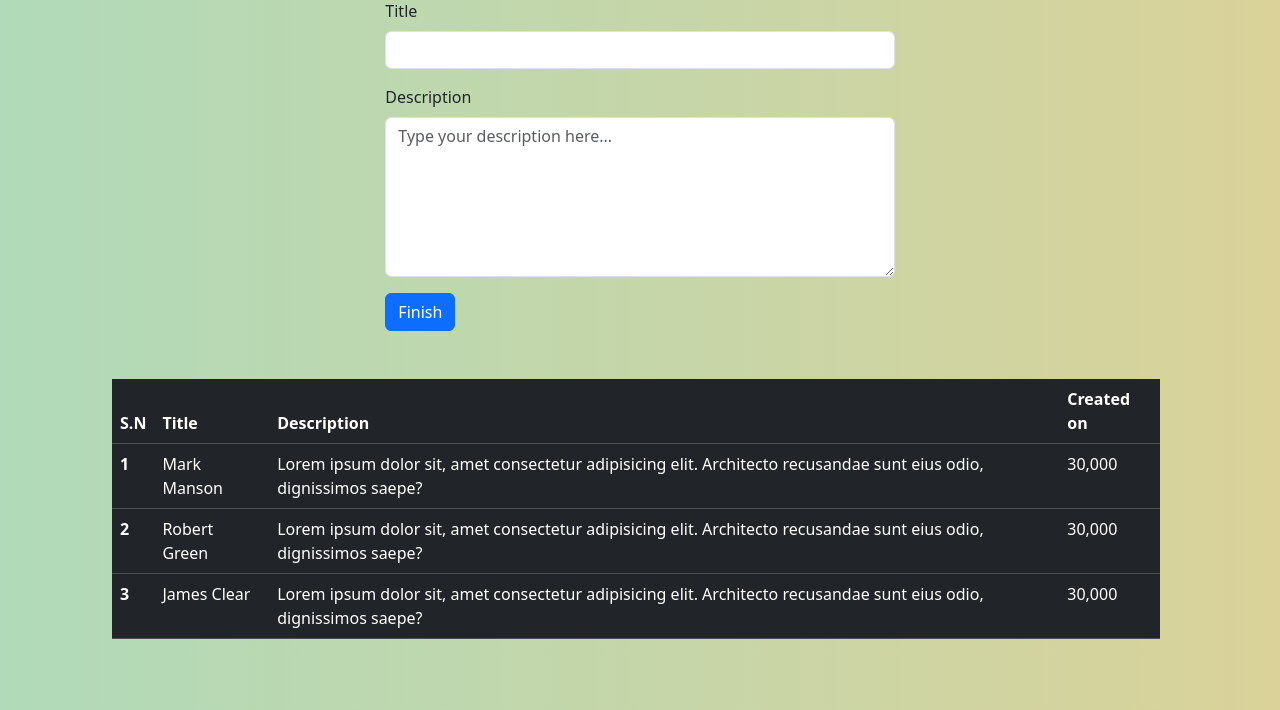
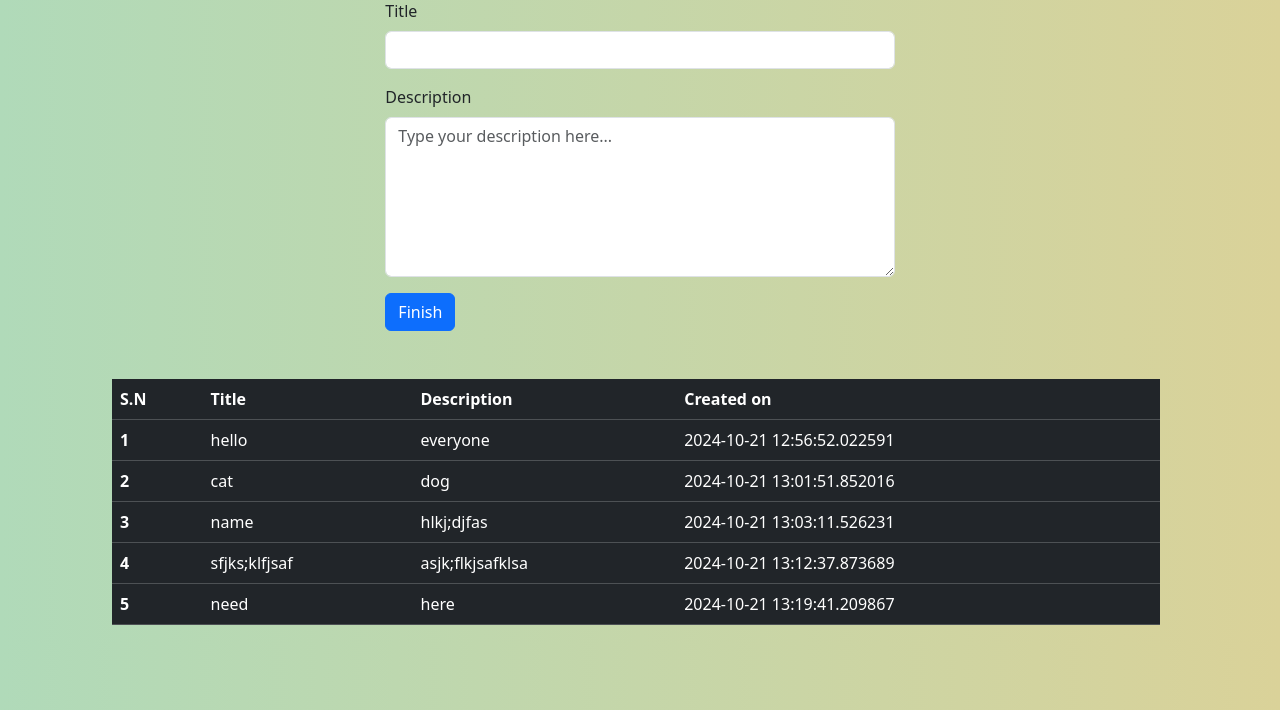
Before and after one commit to rabin20-04/Todo-app---flask, a Flask app: page / in a window 1280 px wide. Shown: the part 90-800 px from the top of the page. Run offline with Flask 3, Linux system fonts and the light colour scheme.

Commit message:
data to table

```diff
--- a/app.py
+++ b/app.py
@@ -1,11 +1,36 @@
-from flask import Flask,render_template
+from flask import Flask, render_template, request
 from flask_sqlalchemy import SQLAlchemy
+from datetime import datetime, timezone
+
 app = Flask(__name__)
+app.config["SQLALCHEMY_DATABASE_URI"] = "sqlite:///todo.db"
+db = SQLAlchemy(app)
 
 
-@app.route("/")
+class Todo(db.Model):
+
+    s_no = db.Column(db.Integer, primary_key=True)
+    title = db.Column(db.String(150), nullable=False)
+    description = db.Column(db.String(400), nullable=False)
+    date_created = db.Column(db.DateTime, default=lambda: datetime.now(timezone.utc))
+
+    def __repr__(self):
+        return (
+            f"{self.s_no} --- {self.title}---{self.description}---{self.date_created}"
+        )
+
+
+@app.route("/", methods=["GET", "POST"])
 def home():
-    return render_template("home.html")
+    if request.method == "POST":
+        title_var = request.form["title"]
+        description_var = request.form["description"]
+        # title_var=request.form['title']
+        todo = Todo(title=title_var, description=description_var)
+        db.session.add(todo)
+        db.session.commit()
+    allTodo = Todo.query.all()
+    return render_template("home.html", allTodo=allTodo)
 
 
 if __name__ == "__main__":
--- a/templates/home.html
+++ b/templates/home.html
@@ -83,14 +83,15 @@
 
     <!-- form starting here -->
     <div class="container col-md-5">
-      <form>
+      <form action="/" method="POST">
         <div class="mb-3">
           <label for="title" class="form-label">Title</label>
-          <input type="text" class="form-control" id="title" />
+          <input type="text" name="title" class="form-control" id="title" />
         </div>
         <div class="mb-3">
           <label for="description" class="form-label">Description</label><br />
           <textarea
+            name="description"
             class="form-control"
             id="description"
             style="
@@ -118,34 +119,16 @@
               <th scope="col">Created on</th>
             </tr>
           </thead>
+
           <tbody>
+            {% for todo in allTodo %}
             <tr>
-              <th scope="row">1</th>
-              <td>Mark Manson</td>
-              <td>
-                Lorem ipsum dolor sit, amet consectetur adipisicing elit.
-                Architecto recusandae sunt eius odio, dignissimos saepe?
-              </td>
-              <td>30,000</td>
+              <th scope="row">{{loop.index}}</th>
+              <td>{{todo.title}}</td>
+              <td>{{todo.description}}</td>
+              <td>{{todo.date_created}}</td>
             </tr>
-            <tr>
-              <th scope="row">2</th>
-              <td>Robert Green</td>
-              <td>
-                Lorem ipsum dolor sit, amet consectetur adipisicing elit.
-                Architecto recusandae sunt eius odio, dignissimos saepe?
-              </td>
-              <td>30,000</td>
-            </tr>
-            <tr>
-              <th scope="row">3</th>
-              <td>James Clear</td>
-              <td>
-                Lorem ipsum dolor sit, amet consectetur adipisicing elit.
-                Architecto recusandae sunt eius odio, dignissimos saepe?
-              </td>
-              <td>30,000</td>
-            </tr>
+            {% endfor %}
           </tbody>
         </table>
       </div>
```
Also changed, not shown: instance/todo.db (added).
